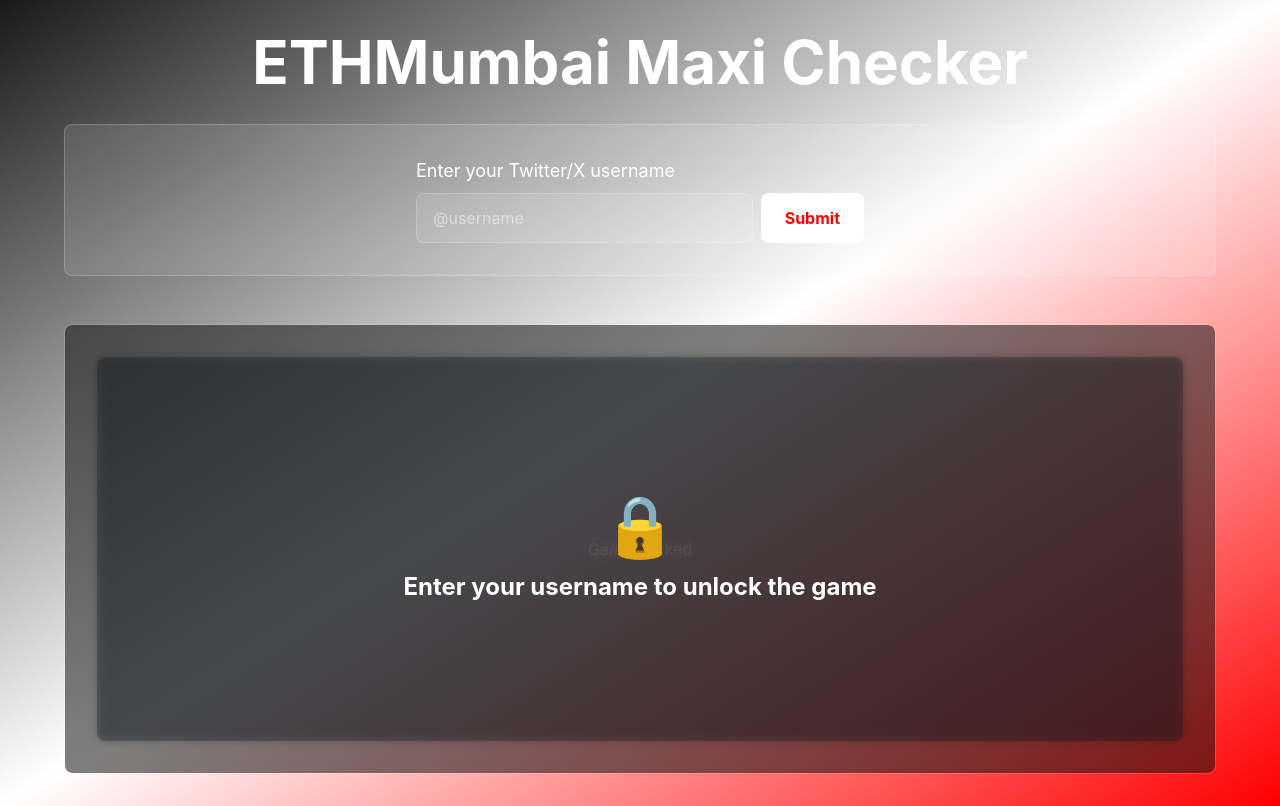
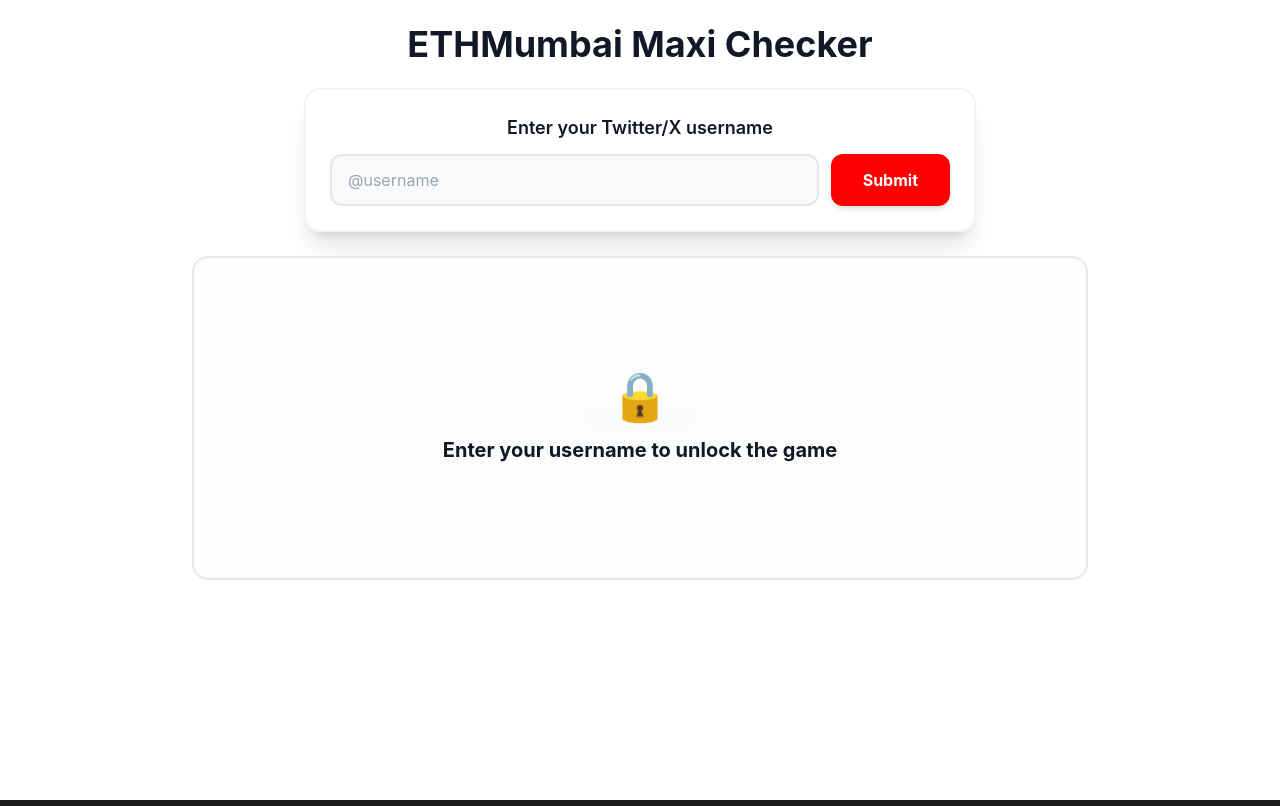
Before and after one commit to aagneye-syam/fancheck-ethmumbai, a Next.js app: page /play in a window 1280 px wide. Built offline with nearby package versions, Linux system fonts and the light colour scheme.

Commit message:
Redesign play page with white background, compact layout, and improved text visibility

```diff
--- a/app/play/page.tsx
+++ b/app/play/page.tsx
@@ -77,15 +77,15 @@
   }
 
   return (
-    <main className="min-h-screen bg-gradient-to-br from-ethmumbai-dark via-ethmumbai-blue to-ethmumbai-red p-4 md:p-8">
+    <main className="min-h-screen bg-white p-4 md:p-6">
       <div className="max-w-6xl mx-auto">
         {/* Header */}
-        <div className="text-center mb-4 md:mb-8">
-          <h1 className="text-3xl md:text-4xl lg:text-6xl font-bold text-white mb-2 md:mb-4">
+        <div className="text-center mb-6">
+          <h1 className="text-3xl md:text-4xl font-bold text-gray-900 mb-2">
             ETHMumbai Maxi Checker
           </h1>
           {localUsername && (
-            <p className="text-lg md:text-xl text-white/90">
+            <p className="text-lg text-gray-700">
               Welcome, @{localUsername}!
             </p>
           )}
@@ -93,8 +93,8 @@
 
         {/* Username Input Section */}
         {!gameUnlocked && (
-          <div className="mb-6 md:mb-12">
-            <div className="bg-white/10 backdrop-blur-lg rounded-lg p-4 md:p-8 border border-white/20">
+          <div className="mb-6">
+            <div className="bg-white rounded-2xl shadow-xl border-2 border-gray-100 p-6 max-w-2xl mx-auto">
               <UsernameInput onUsernameSubmit={handleUsernameSubmit} />
             </div>
           </div>
@@ -102,18 +102,18 @@
 
         {/* Locked Game Section */}
         {!gameUnlocked && (
-          <div className="bg-white/5 backdrop-blur-lg rounded-lg p-4 md:p-8 border border-white/10 relative overflow-hidden">
-            <div className="absolute inset-0 flex items-center justify-center bg-black/50 backdrop-blur-sm z-10">
+          <div className="bg-gray-100 rounded-2xl p-8 border-2 border-gray-200 relative overflow-hidden max-w-4xl mx-auto">
+            <div className="absolute inset-0 flex items-center justify-center bg-white/80 backdrop-blur-sm z-10">
               <div className="text-center px-4">
-                <div className="text-4xl md:text-6xl mb-4">🔒</div>
-                <p className="text-lg md:text-2xl text-white font-bold">
+                <div className="text-5xl mb-4">🔒</div>
+                <p className="text-xl font-bold text-gray-900">
                   Enter your username to unlock the game
                 </p>
               </div>
             </div>
-            <div className="opacity-30">
-              <div className="w-full h-64 md:h-96 bg-gray-800 rounded-lg flex items-center justify-center">
-                <p className="text-white/50">Game Locked</p>
+            <div className="opacity-20">
+              <div className="w-full h-64 bg-gray-300 rounded-lg flex items-center justify-center">
+                <p className="text-gray-600">Game Locked</p>
               </div>
             </div>
           </div>
@@ -121,7 +121,7 @@
 
         {/* Unlocked Game Section */}
         {gameUnlocked && !gameCompleted && !gameLost && (
-          <div className="bg-white/10 backdrop-blur-lg rounded-lg p-4 md:p-8 border border-white/20">
+          <div className="bg-white rounded-2xl shadow-xl border-2 border-gray-100 p-6 max-w-4xl mx-auto">
             <FlappyBird key={gameKey} onGameOver={handleGameOver} />
           </div>
         )}
--- a/components/UsernameInput.tsx
+++ b/components/UsernameInput.tsx
@@ -34,13 +34,13 @@
   }
 
   return (
-    <div className="w-full max-w-md mx-auto">
+    <div className="w-full">
       <form onSubmit={handleSubmit} className="space-y-4">
         <div>
-          <label htmlFor="username" className="block text-white text-lg mb-2">
+          <label htmlFor="username" className="block text-gray-900 text-lg font-semibold mb-3 text-center">
             Enter your Twitter/X username
           </label>
-          <div className="flex gap-2">
+          <div className="flex gap-3">
             <input
               id="username"
               type="text"
@@ -50,16 +50,16 @@
                 setError('')
               }}
               placeholder="@username"
-              className="flex-1 px-4 py-3 rounded-lg bg-white/10 border border-white/20 text-white placeholder-white/50 focus:outline-none focus:ring-2 focus:ring-white"
+              className="flex-1 px-4 py-3 rounded-xl bg-gray-50 border-2 border-gray-200 text-gray-900 placeholder-gray-400 focus:outline-none focus:ring-2 focus:ring-ethmumbai-red focus:border-transparent"
             />
             <button
               type="submit"
-              className="bg-white hover:bg-white/90 text-ethmumbai-red font-bold px-6 py-3 rounded-lg transition-colors"
+              className="bg-ethmumbai-red hover:bg-red-600 text-white font-bold px-8 py-3 rounded-xl transition-all shadow-md hover:shadow-lg"
             >
               Submit
             </button>
           </div>
-          {error && <p className="text-red-400 text-sm mt-2">{error}</p>}
+          {error && <p className="text-ethmumbai-red text-sm mt-2 text-center font-medium">{error}</p>}
         </div>
       </form>
     </div>
```
